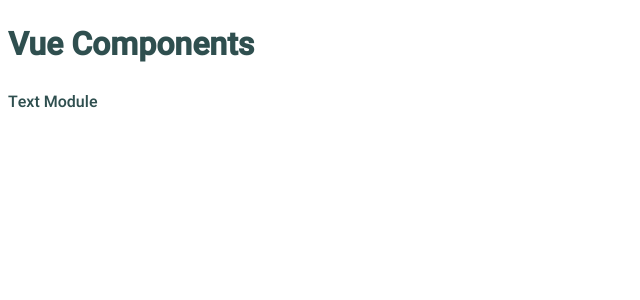
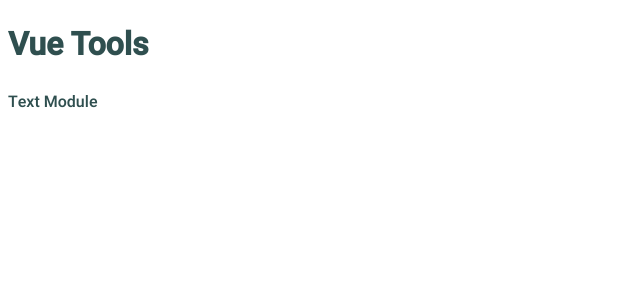
Before and after one commit to aclarke211/vue-tools, a Vue app: page / in a window 1280 px wide. Shown: the top 300 px of the page, without its empty margins (0-640 px from the left). Built offline with nearby package versions, Linux system fonts and the light colour scheme.

Commit message:
Update text.

```diff
--- a/public/index.html
+++ b/public/index.html
@@ -5,7 +5,7 @@
     <meta http-equiv="X-UA-Compatible" content="IE=edge">
     <meta name="viewport" content="width=device-width,initial-scale=1.0">
     <link rel="icon" href="<%= BASE_URL %>favicon.ico">
-    <title>vue-components</title>
+    <title>vue-tools</title>
   </head>
   <body>
     <noscript>
--- a/src/views/Home.vue
+++ b/src/views/Home.vue
@@ -42,7 +42,7 @@ export default {
   name: 'home',
   data: () => ({
     className: 'home',
-    titleText: 'Vue Components',
+    titleText: 'Vue Tools',
   }),
 
   computed: {
```
